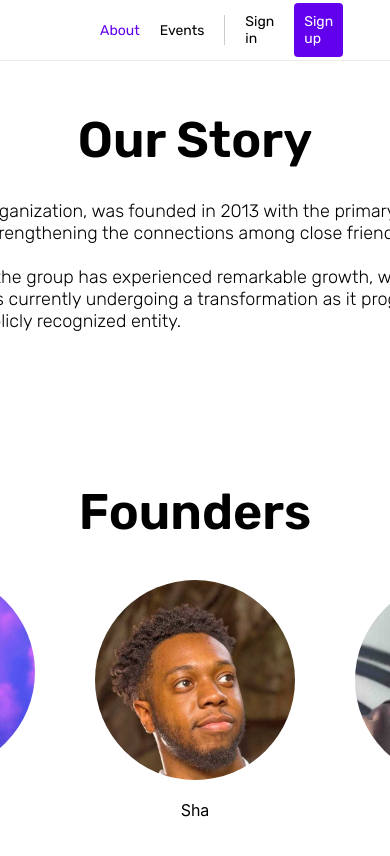
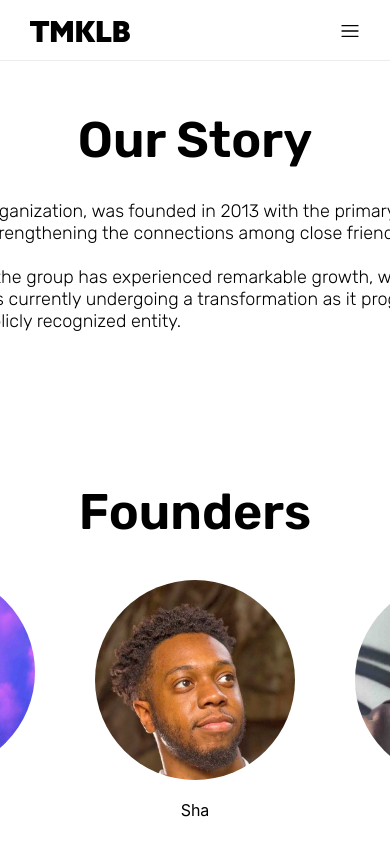
Before and after one commit to tmklb/tmklb, a Next.js app in the folder client/: page /about in a window 390 px wide. Shown: the top 856 px of the page. Built offline with nearby package versions, Linux system fonts and the light colour scheme.

Commit message:
Fixed navbar to be responsive on mobile

```diff
--- a/client/components/NavBar.js
+++ b/client/components/NavBar.js
@@ -7,21 +7,24 @@ const rubik = Rubik({
   subsets: ['latin']
 })
 
+import {RxHamburgerMenu} from 'react-icons/rx';
+
 export default function NavBar(props) {
   const [menuOpen, setMenuOpen] = useState(false);
+  const [eventsActive, setEventsActive] = useState(false);
 
   return (
     <nav className={styles.navbar}>
       <div className={styles.container}>
         <a href="/" className={styles.logo}>
-          <img src="/logo.svg" className={styles.logo} alt="TMKLB Logo"/>
+          <img src="/logo.svg" alt="TMKLB Logo"/>
         </a>
-        <ul className={`${styles.nav_links} ${rubik.className}`}>
-          <li className={`${styles.nav_item} ${props.about ? styles.active : ''}`}><a href="/about">About</a></li>
-          <li className={styles.nav_item}>
-            <div className={`${styles.dropdown} ${menuOpen ? styles.active : ''}`}>
+        <div className={`${styles.nav_links} ${rubik.className} ${menuOpen ? styles.open : ''}`}>
+          <div className={`${styles.nav_item} ${props.about ? styles.active : ''}`}><a href="/about">About</a></div>
+          <div className={styles.nav_item}>
+            <div className={`${styles.dropdown} ${eventsActive ? styles.active : ''}`}>
               <div className={styles.dropdown_btn} onClick={() => {
-                setMenuOpen(!menuOpen);
+                setEventsActive(!eventsActive);
               }}>
                 Events
               </div>
@@ -31,11 +34,16 @@ export default function NavBar(props) {
                 <a className={`${props.thanks ? styles.active : ''}`} href="/thanks">🦃&nbsp;&nbsp;Thanks</a>
               </div>
             </div>
-          </li>
-          <li className={styles.nav_item}><div className={styles.divider}></div></li>
-          <li className={styles.nav_item}><span>Sign in</span></li>
-          <li className={styles.nav_item}><div className={styles.button}>Sign up</div></li>
-        </ul>
+          </div>
+          <div className={`${styles.nav_item} ${styles.div}`}><div className={styles.divider}></div></div>
+          <div className={styles.nav_item}><span>Sign in</span></div>
+          <div className={`${styles.nav_item} ${styles.btn}`}><div className={styles.button}>Sign up</div></div>
+        </div>
+        <div className={styles.nav_menu} onClick={() => {
+          setMenuOpen(!menuOpen);
+        }}>
+          <RxHamburgerMenu />
+        </div>
       </div>
     </nav>
   )
--- a/client/styles/NavBar.module.css
+++ b/client/styles/NavBar.module.css
@@ -16,6 +16,8 @@
 }
 
 .logo img {
+  position: relative;
+  top: 3px;
   width: 120px;
 }
 
@@ -102,6 +104,18 @@
   text-decoration: none;
 }
 
+.nav_menu {
+  position: absolute;
+  display: none;
+  right: 30px;
+  top: 21px;
+  font-size: 20px;
+}
+
+.nav_menu:hover {
+  cursor: pointer;
+}
+
 .dropdown .arrow,
 .dropdown .arrow_back {
   position: absolute;
@@ -131,12 +145,80 @@
 /*  }*/
 /*}*/
 
-/*@media (max-width: 400px) {*/
-/*  .logo {*/
-/*    margin-left: 30px;*/
-/*  }*/
+@media (max-width: 600px) {
+  .container {
+    display: block;
+    padding: 0;
+  }
 
-/*  .nav_links {*/
-/*    margin-right: 30px;*/
-/*  }*/
-/*}*/
+  .logo {
+    position: relative;
+    display: block;
+    margin-bottom: 36px;
+    top: 18px;
+    margin-left: 30px;
+  }
+
+  .logo img {
+    width: 100px;
+  }
+
+  .nav_links.open {
+    display: block;
+    width: 100%;
+    background-color: #f3effa;
+  }
+
+  .nav_links:not(.open) {
+    display: none;
+  }
+
+  .nav_item {
+    padding: 10px 0;
+  }
+
+  .nav_item.div {
+    display: none;
+  }
+
+  .nav_item a,
+  .nav_item span,
+  .navbar .button,
+  .navbar .dropdown {
+    font-size: 16px;
+    margin-left: 0;
+    padding-left: 10px;
+  }
+
+  .nav_item.btn {
+    padding: 0;
+  }
+
+  .nav_item .button {
+    border-radius: 0;
+  }
+
+  .nav_item .button:hover {
+    transform: scale(1);
+  }
+
+  .nav_item .dropdown_items {
+    position: static;
+    display: block;
+  }
+
+  .nav_item .dropdown_items {
+    position: static;
+    display: block;
+    background-color: transparent;
+    border: none;
+  }
+
+  .nav_item .dropdown_items a {
+    padding-bottom: 0;
+  }
+
+  .nav_menu {
+    display: inline-block;
+  }
+}
```
